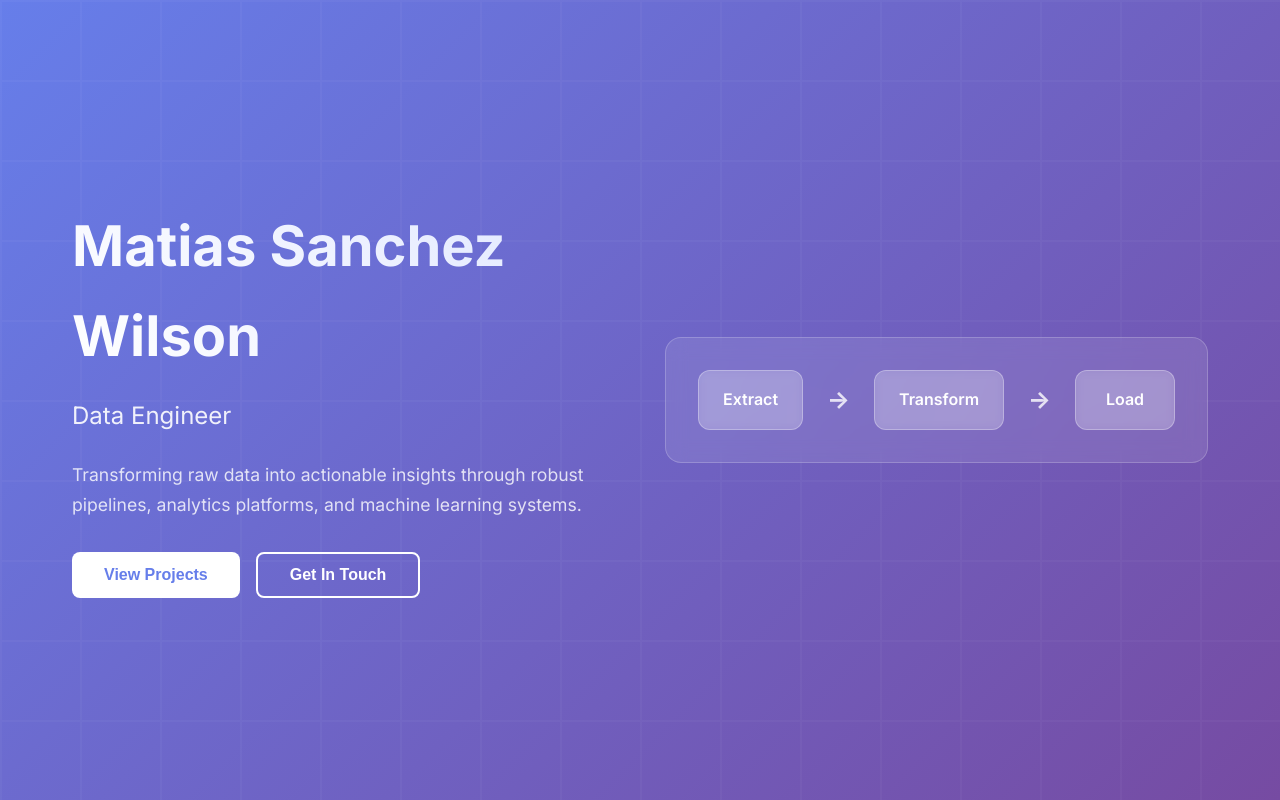
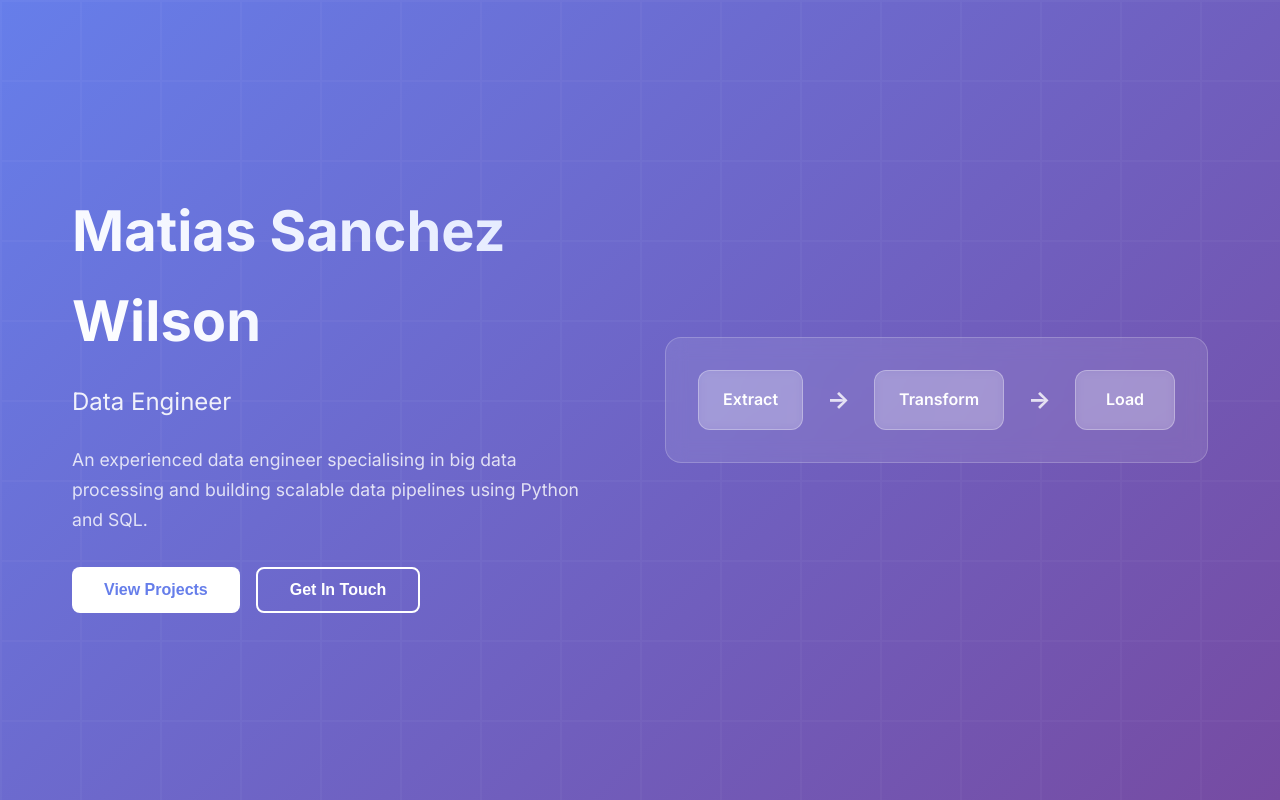
Before and after one commit to MattySanchez20/mattysanchez20.github.io, a React (Create React App) app in the folder my-app/: page / in a window 1280 px wide. Shown: the top 800 px of the page. Built offline with nearby package versions, Linux system fonts and the light colour scheme.

Commit message:
Update hero section description to better reflect data engineering expertise

```diff
--- a/my-app/src/App.js
+++ b/my-app/src/App.js
@@ -48,7 +48,7 @@ function App() {
           <div className="hero-text">
             <h1>Matias Sanchez Wilson</h1>
             <h2>Data Engineer</h2>
-            <p>Transforming raw data into actionable insights through robust pipelines, analytics platforms, and machine learning systems.</p>
+            <p>An experienced data engineer specialising in big data processing and building scalable data pipelines using Python and SQL.</p>
             <div className="hero-buttons">
               <button className="btn-primary" onClick={() => scrollToSection('projects')}>View Projects</button>
               <button className="btn-secondary" onClick={() => scrollToSection('contact')}>Get In Touch</button>
```
